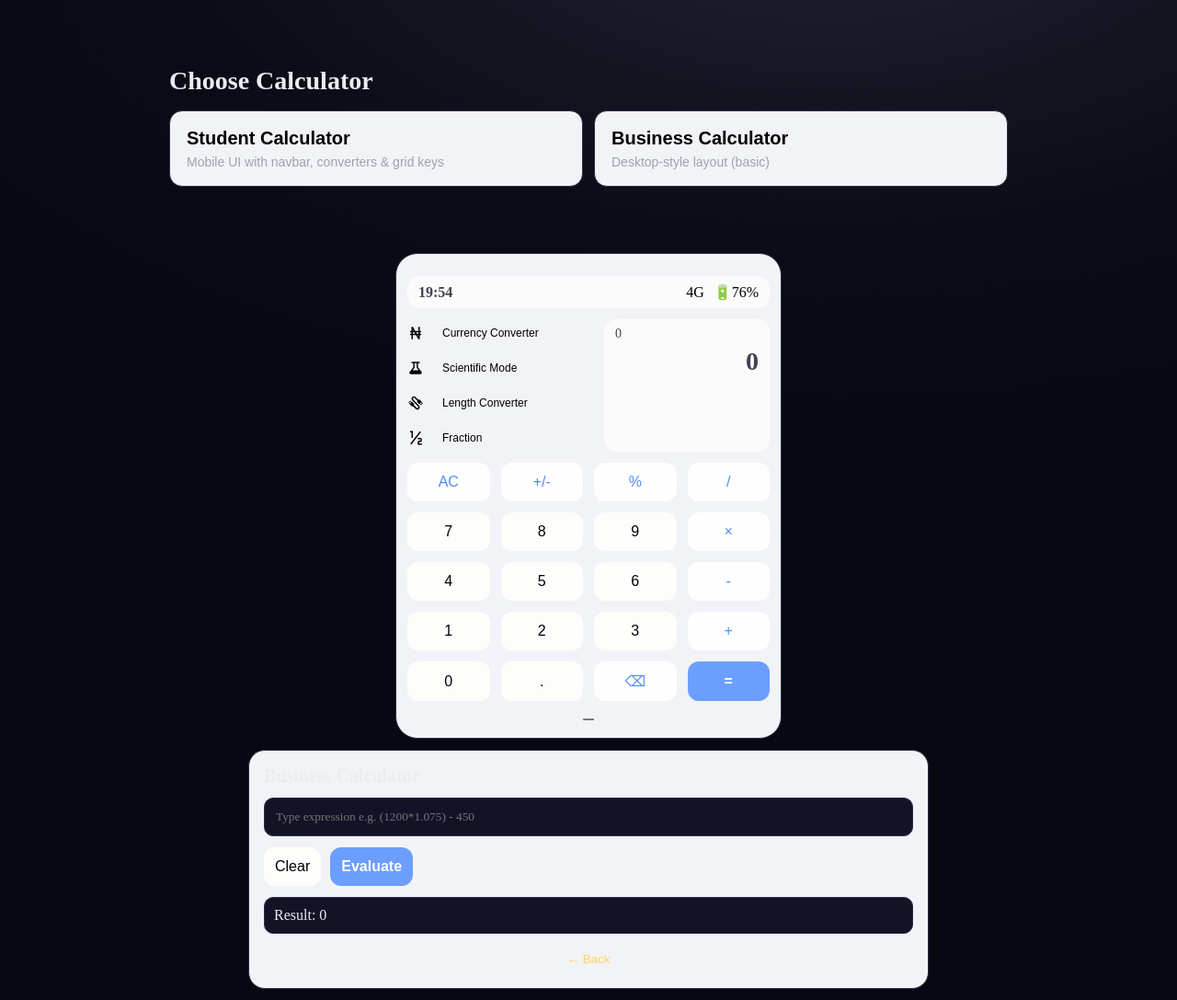
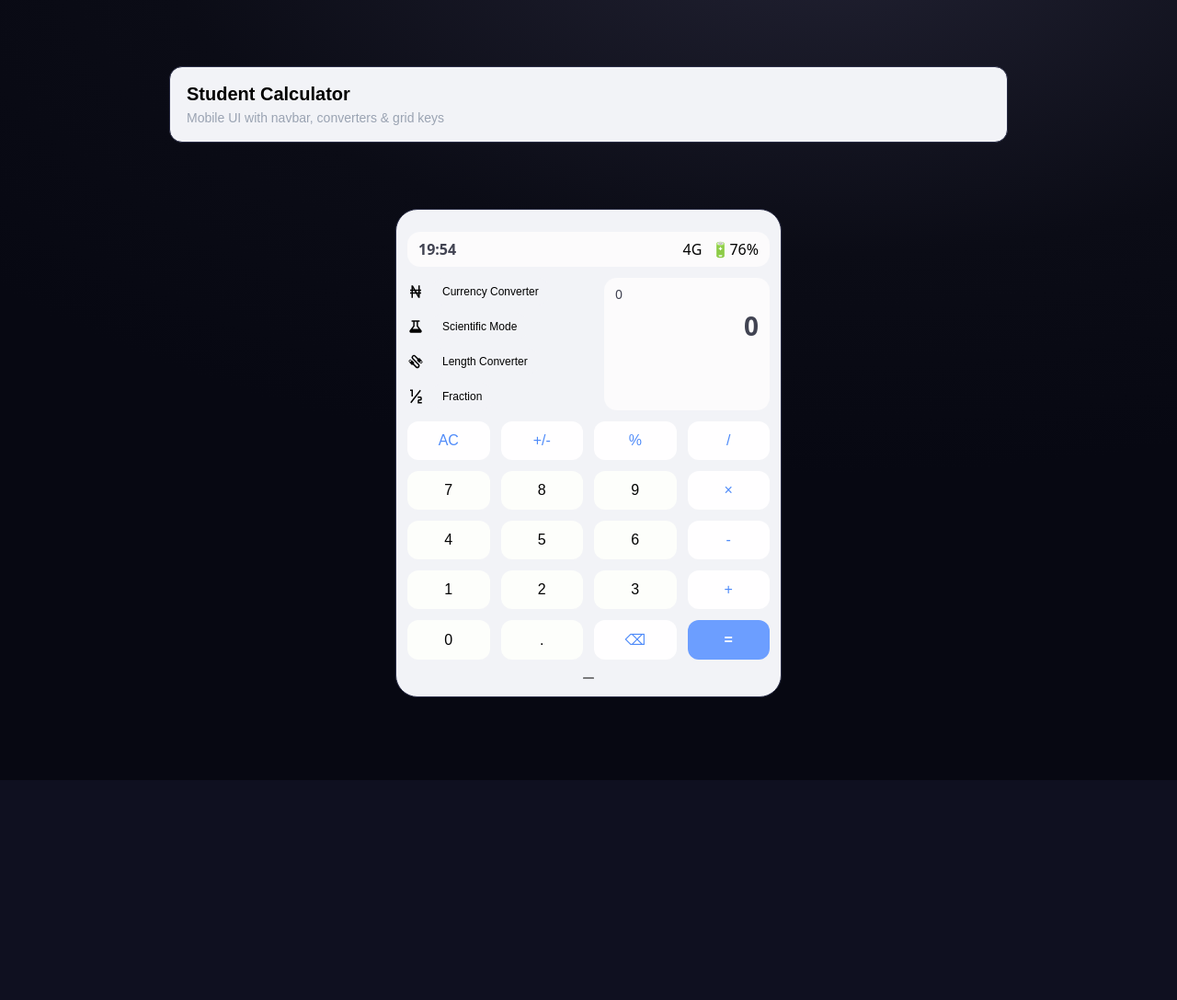
Before and after one commit to AmosGloria/wtf-month2-mini-project, a plain HTML site: page index.html in a window 1280 px wide. Shown: the whole page at 92% size. After the commit the page ends 848 px from the top, so only its background shows below. Drawn offline with Linux system fonts and the light colour scheme.

Commit message:
Fix: Modified dashboard interactivity

```diff
--- a/app.js
+++ b/app.js
@@ -2,20 +2,16 @@
 document.addEventListener('DOMContentLoaded', () => {
   const dashboard     = document.querySelector('.dashboard');
   const openStudent   = document.getElementById('open-student');
-  const openBusiness  = document.getElementById('open-business');
   const studentCalc   = document.getElementById('student-calc');
-  const businessCalc  = document.getElementById('business-calc');
-  const backBusiness  = document.getElementById('back-from-business');
 
 
-  if (!openStudent || !openBusiness || !studentCalc || !businessCalc || !backBusiness || !dashboard) {
+
+  if (!openStudent || !studentCalc || !dashboard) {
     console.error('Missing one or more elements. Verify your HTML IDs/class names.');
     return;
   }
 
   openStudent.onclick = () => { dashboard.hidden = true;  studentCalc.hidden = false; };
-  openBusiness.onclick = () => { dashboard.hidden = true; businessCalc.hidden = false; };
-  backBusiness.onclick = () => { businessCalc.hidden = true; dashboard.hidden = false; };
 
   const timeEl = document.getElementById('nav-time');
   const battEl = document.getElementById('nav-battery');
@@ -144,30 +140,4 @@ document.addEventListener('DOMContentLoaded', () => {
     });
   });
 
-  const bizIn   = document.getElementById('biz-input');
-  const bizRes  = document.getElementById('biz-result');
-  const bizClr  = document.getElementById('biz-clear');
-  const bizEval = document.getElementById('biz-eval');
-
-  if (bizClr) {
-    bizClr.onclick = ()=> {
-      if (bizIn) bizIn.value = '';
-      if (bizRes) bizRes.textContent = 'Result: 0';
-    };
-  }
-
-  if (bizEval) {
-    bizEval.onclick = ()=> {
-      if (!bizIn || !bizRes) return;
-      const exp = bizIn.value.replace(/×/g,'*').replace(/÷/g,'/');
-      const cleaned = exp.replace(/[^0-9+\-*/().% ]/g, '')
-                         .replace(/(\d+(\.\d+)?)%/g, '($1/100)');
-      try{
-        const v = eval(cleaned);
-        bizRes.textContent = `Result: ${Number.isFinite(v) ? v : 'Error'}`;
-      }catch{
-        bizRes.textContent = 'Result: Error';
-      }
-    };
-  }
 });
--- a/index.html
+++ b/index.html
@@ -6,18 +6,13 @@
   <title>Calculator — Student & Business</title>
   <link rel="stylesheet" href="styles.css"/>
 </head>
-<body class="app">
+<body>
 
   <main class="dashboard">
-    <h1 class="dashboard__title">Choose Calculator</h1>
     <div class="dashboard__cards">
       <button class="card card--student" id="open-student">
         <h2 class="card__title">Student Calculator</h2>
         <p class="card__desc">Mobile UI with navbar, converters & grid keys</p>
-      </button>
-      <button class="card card--business" id="open-business">
-        <h2 class="card__title">Business Calculator</h2>
-        <p class="card__desc">Desktop-style layout (basic)</p>
       </button>
     </div>
   </main>
@@ -111,21 +106,6 @@
     </footer>
   </section>
 
-  <section class="calc calc--business" id="business-calc" hidden>
-    <header class="calc__topbar">
-      <h2 class="calc__title">Business Calculator</h2>
-    </header>
-    <div class="business">
-      <input class="business__display" id="biz-input" placeholder="Type expression e.g. (1200*1.075) - 450"/>
-      <div class="business__actions">
-        <button class="btn" id="biz-clear">Clear</button>
-        <button class="btn btn--eq" id="biz-eval">Evaluate</button>
-      </div>
-      <div class="business__result" id="biz-result">Result: 0</div>
-      <button class="link-back" id="back-from-business">← Back</button>
-    </div>
-  </section>
-
   <script src="app.js"></script>
 </body>
 </html>
--- a/styles.css
+++ b/styles.css
@@ -10,16 +10,15 @@
   --danger: #ff6b6b;
   --success: #2ecc71;
   --grey: #414352;
-
   --radius: 14px;
   --gap: 12px;
 
-  --font: system-ui,Roboto, Inter, "Helvetica Neue", Arial,
+  --font: system-ui,Roboto, Inter, "Helvetica Neue", Arial, monospace
 }
 
 *{ box-sizing: border-box; }
 html, body{ margin: 0; padding: 0; }
-body.app{
+body{
   min-height: 100svh;
   background: radial-gradient(1200px 600px at 70% -10%, #223 0%, #0b0c16 60%, #070812 100%), var(--bg);
   color: var(--text);
@@ -227,48 +226,3 @@ body.app{
      display:flex;
       justify-content:center;
      }
-
-.link-back{
-  background: transparent; color: var(--accent); border: none; cursor: pointer; padding: 8px 10px;
-}
-
-
-.calc--business{
-  max-width: 740px;
-   background: var(--panel);
-   border: 1px solid #2a2d46;
-   border-radius: 18px;
-    padding: 16px;
-}
-
-.calc__topbar{
-    display:flex;
-    justify-content: space-between;
-     align-items:center;
-     }
-
-.calc__title{ margin: 0;
-     font-size: 20px;
-     }
-
-.business{
-    display: grid;
-     gap: 12px;
-    }
-
-.business__display{
-  width: 100%; padding: 12px; border-radius: 10px; border: 1px solid #2a2d46; background: #121327; color: var(--text);
-  font-family: var(--mono);
-}
-
-.business__actions{
-    display:flex;
-     gap: 10px;
-     }
-
-.business__result{
-     background: #121327;
-      border: 1px solid #2a2d46;
-       border-radius: 10px;
-        padding: 10px;
-     }
```
